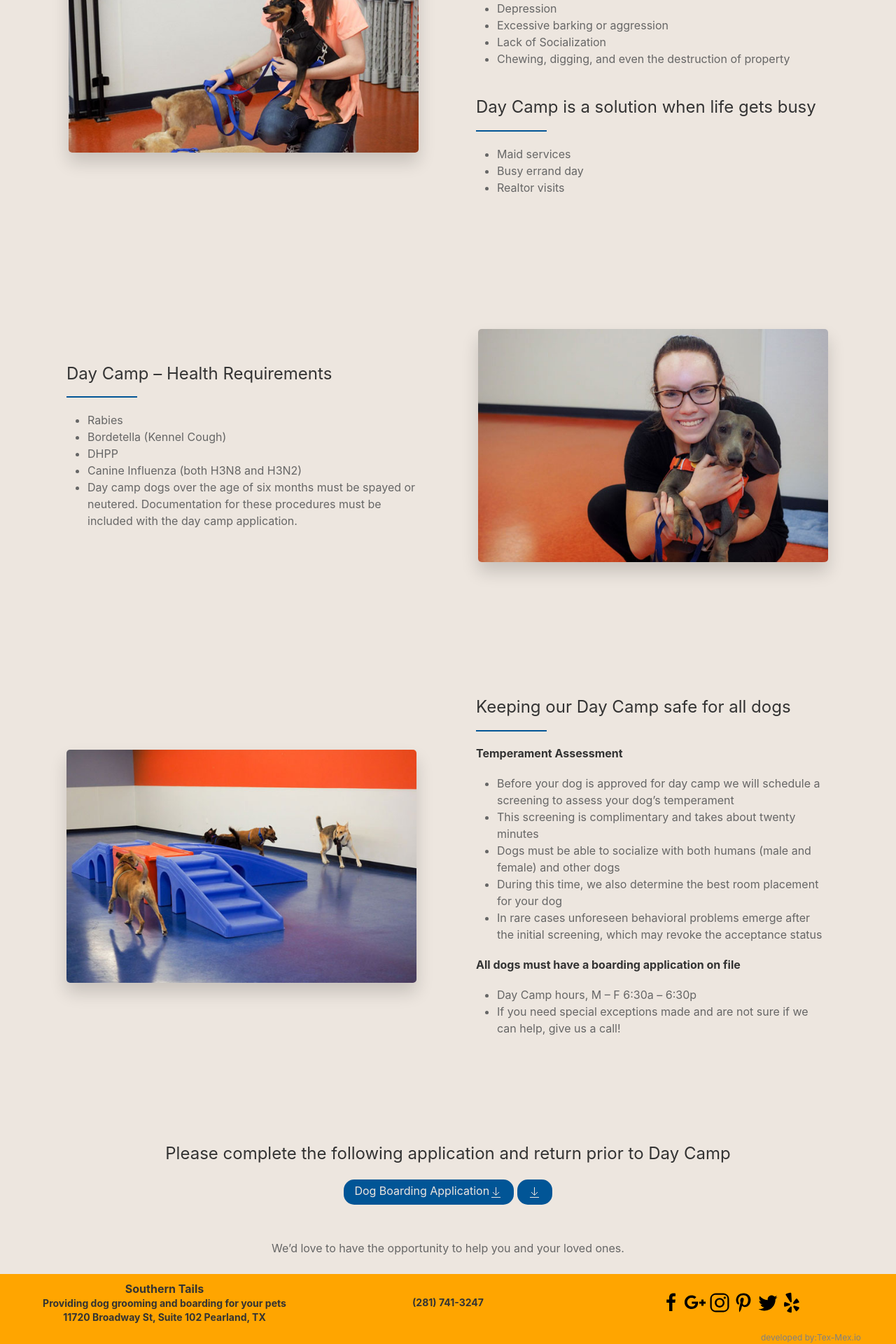
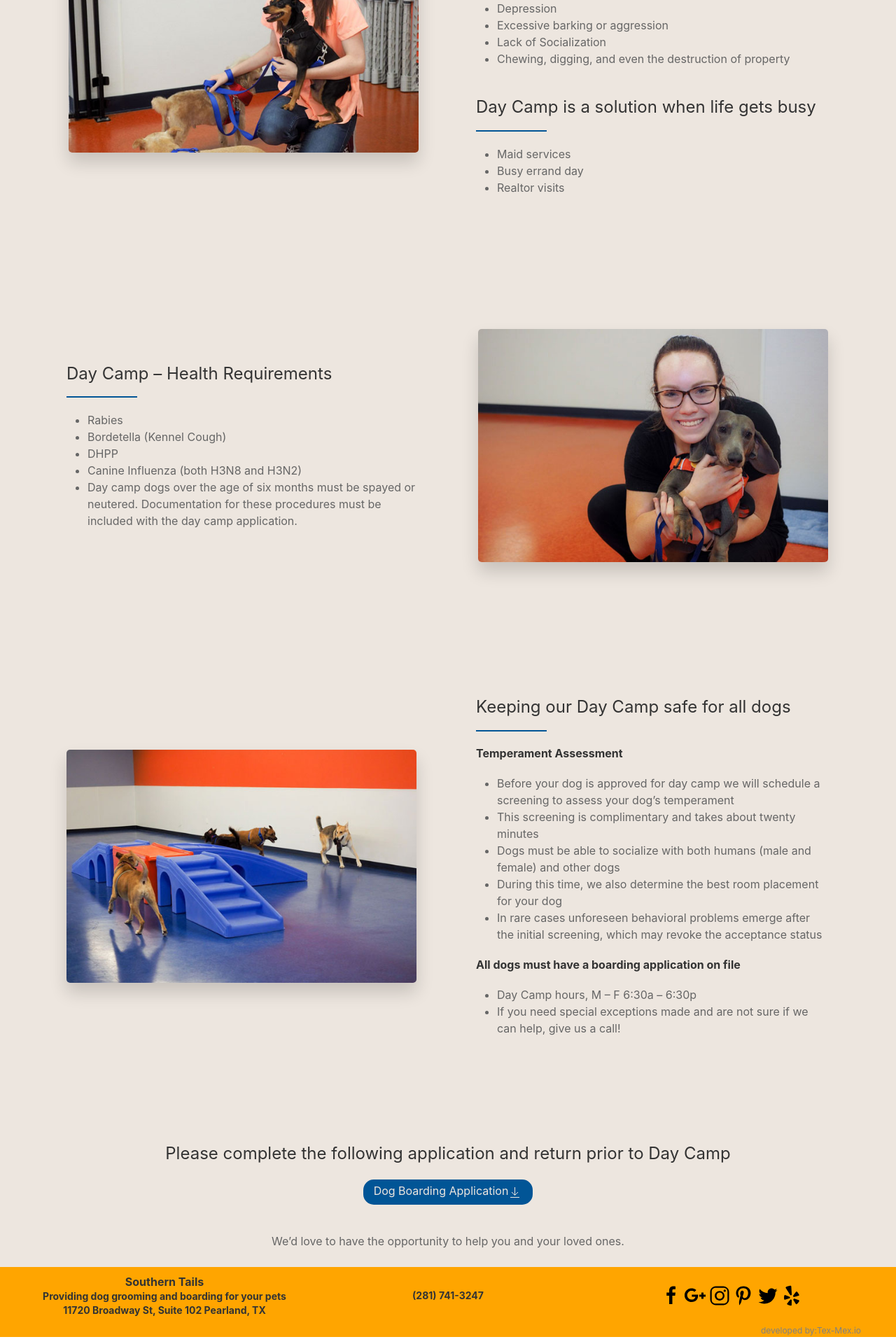
Before and after one commit to TechMex-io/southernTails, a Jekyll site: the page built from daycamp.md, in a window 1280 px wide. Shown: the part 1216-3136 px from the top of the page at 70% size. Built offline with Jekyll 4.4.1, drawn with Linux system fonts in a browser that asks for light colours.

Commit message:
fixed pdf link to only render the dog not the cat pdf

```diff
--- a/_layouts/service.html
+++ b/_layouts/service.html
@@ -118,7 +118,8 @@ layout: default
           <div class="uk-width-1-1@s uk-text-center">
             <h3>{{ page.body_heading_links }}</h3>
             <a class="downLoadLink" uk-icon="download" href="{{page.body_desc_url_1}}" target="blank" download>{{page.body_desc_link_1}}</a>
-            <a class="downLoadLink" uk-icon="download" href="{{page.body_desc_url_2}}" target="blank" download>{{page.body_desc_link_2}}</a>
+            {% if page.body_desc_link_2  != null %}
+            <a class="downLoadLink" uk-icon="download" href="{{page.body_desc_url_2}}" target="blank" download>{{page.body_desc_link_2}}</a>{% endif %}
           </div>
           {% endif %}
 
```
